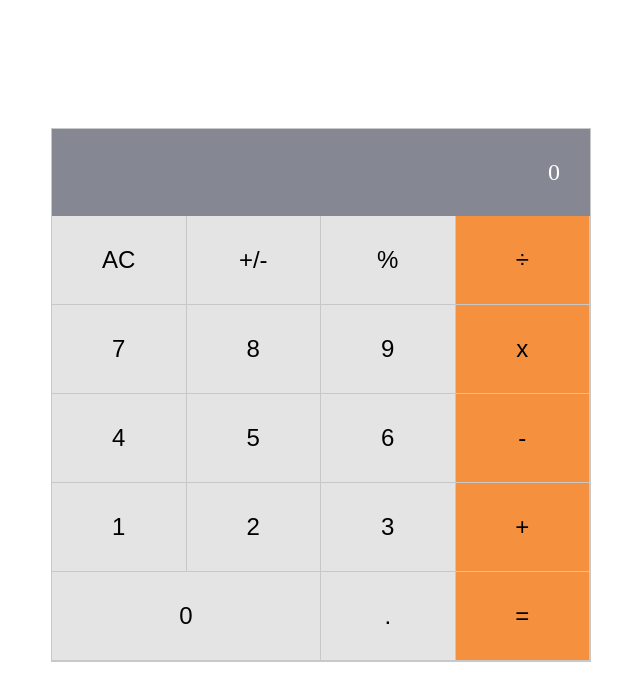
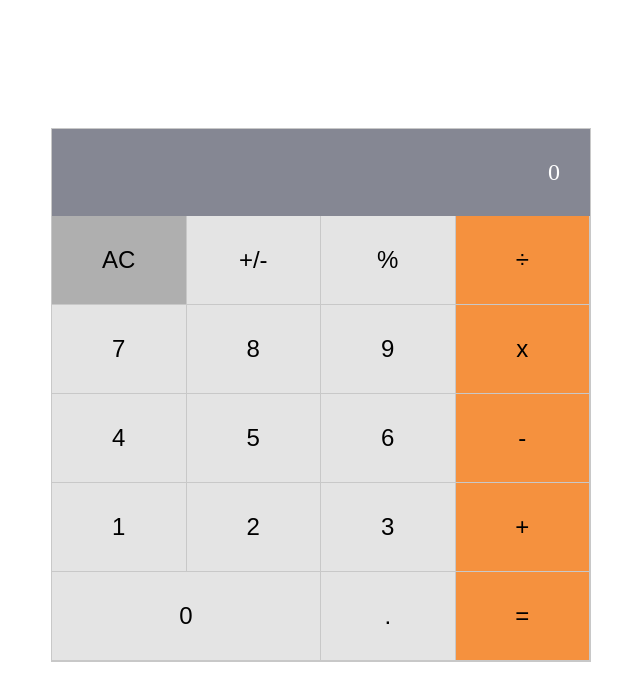
Before and after one commit to felixDev22/math-app1, a React (Create React App) app: page / in a window 1280 px wide. In both pictures the pointer is over the button "AC". Shown: the top 700 px of the page, without its empty margins (319-959 px from the left). Built offline with nearby package versions, Linux system fonts and the light colour scheme.

Commit message:
Button hover on the calc. css

```diff
--- a/src/components/calculator.css
+++ b/src/components/calculator.css
@@ -2,6 +2,7 @@
   --input-color: #858793;
   --grey-color: #e0e0e0;
   --orange-color: #f5913e;
+  --orange-hover: #d2660d;
   --grey2: #c8c8c8;
   --text: #000;
   --text2: #fff;
@@ -42,6 +43,14 @@
   border-bottom: 1.5px solid var(--grey2);
 }
 
+.btn:hover {
+  background-color: #afafaf;
+}
+
 .btn-2 {
   background-color: var(--orange-color);
 }
+
+.btn-2:hover {
+  background-color: var(--orange-hover);
+}
```
